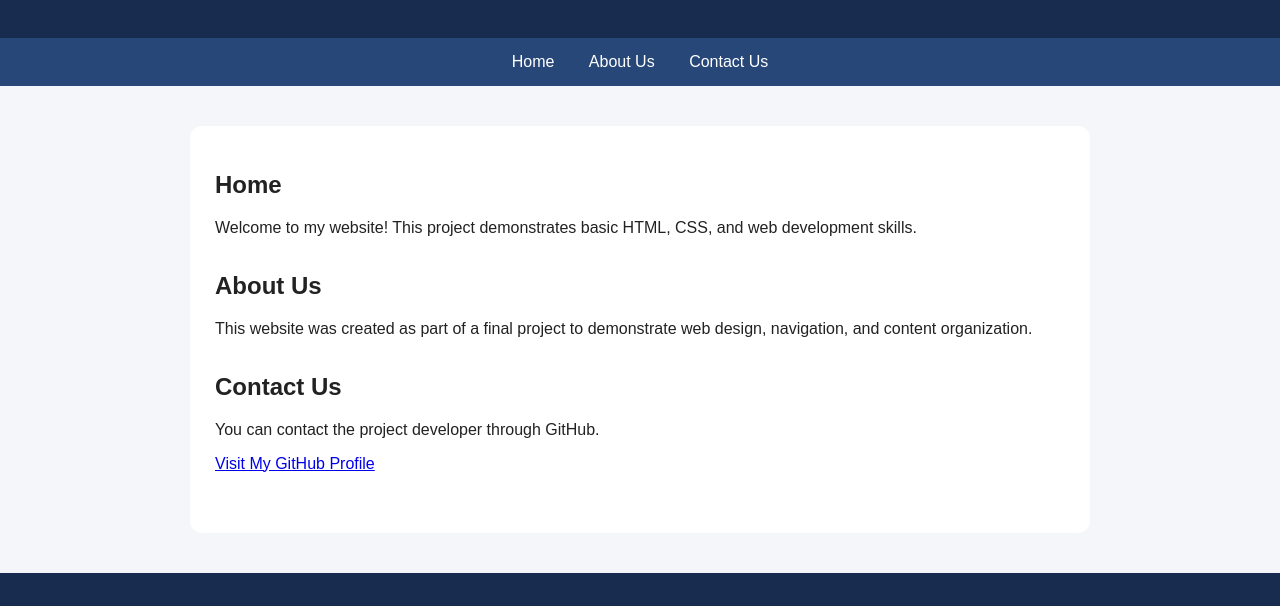
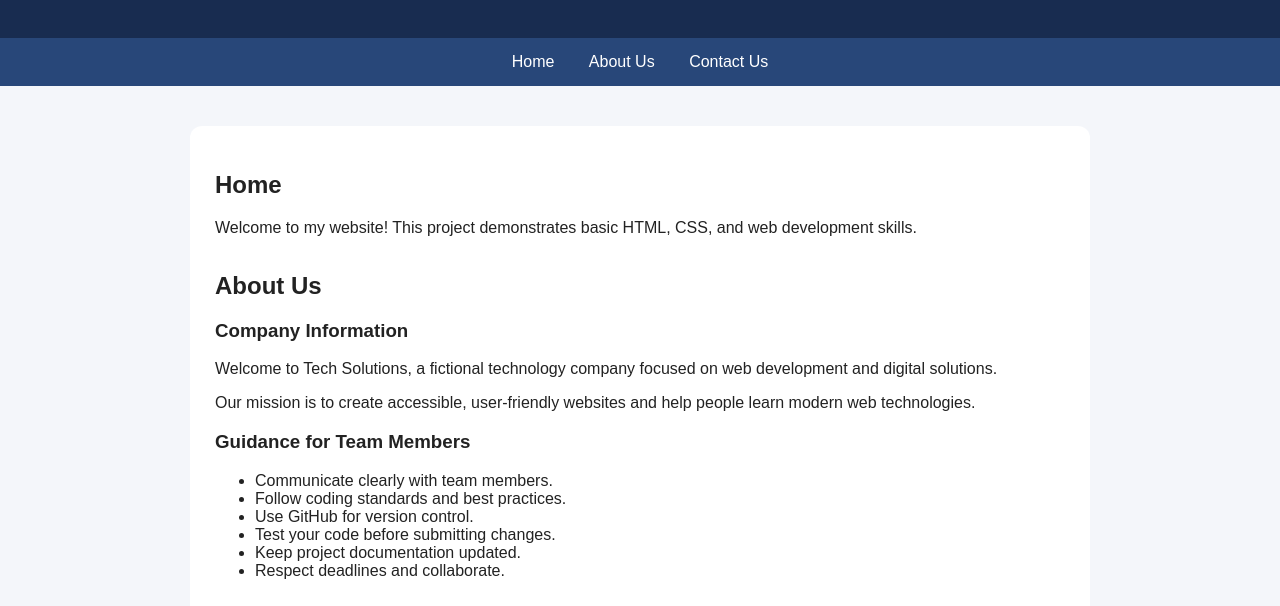
Before and after one commit to IShaymerden/final-web-project, a plain HTML site: page index.html in a window 1280 px wide. Shown: the part 126-732 px from the top of the page. Drawn offline with Linux system fonts and the light colour scheme.

Commit message:
Enhance About Us section with additional details
Added company information and guidance for team members to the About Us section.

```diff
--- a/index.html
+++ b/index.html
@@ -63,12 +63,30 @@
       basic HTML, CSS, and web development skills.</p>
     </section>
 
-    <section id="about">
-      <h2>About Us</h2>
-      <p>This website was created as part of a final
-      project to demonstrate web design, navigation,
-      and content organization.</p>
-    </section>
+
+<section id="about">
+  <h2>About Us</h2>
+
+  <h3>Company Information</h3>
+  <p>Welcome to Tech Solutions, a fictional
+  technology company focused on web development
+  and digital solutions.</p>
+
+  <p>Our mission is to create accessible,
+  user-friendly websites and help people
+  learn modern web technologies.</p>
+
+  <h3>Guidance for Team Members</h3>
+  <ul>
+    <li>Communicate clearly with team members.</li>
+    <li>Follow coding standards and best practices.</li>
+    <li>Use GitHub for version control.</li>
+    <li>Test your code before submitting changes.</li>
+    <li>Keep project documentation updated.</li>
+    <li>Respect deadlines and collaborate.</li>
+  </ul>
+</section>
+
 
     <section id="contact">
       <h2>Contact Us</h2>
```
